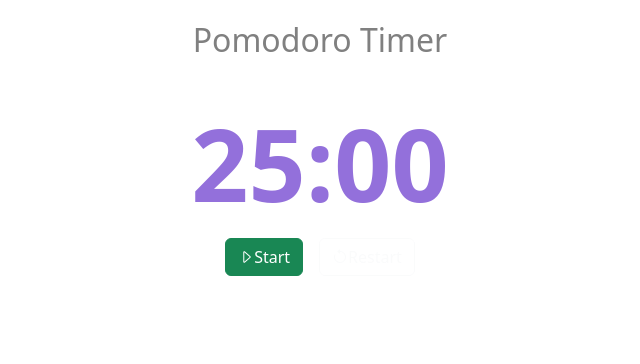
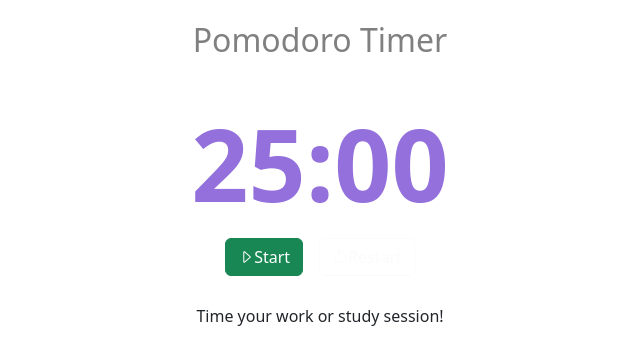
Before and after one commit to anaberst/pommi, a React (Vite) app in the folder react-app/: page / in a window 1280 px wide. Shown: the top 364 px of the page, without its empty margins (320-960 px from the left). Built offline with nearby package versions, Linux system fonts and the light colour scheme.

Commit message:
Add descriptive text at bottom to satisfy IH #1

```diff
--- a/react-app/src/App.tsx
+++ b/react-app/src/App.tsx
@@ -116,6 +116,12 @@ const App = () => {
       {showModal && (
         <ConfirmModal onCancel={handleCancelModal} onConfirm={handleRestart} />
       )}
+      <div
+        className="container d-flex justify-content-center align-items-center"
+        style={{ minHeight: "10vh" }}
+      >
+        Time your work or study session!
+      </div>
     </>
   );
 };
```
